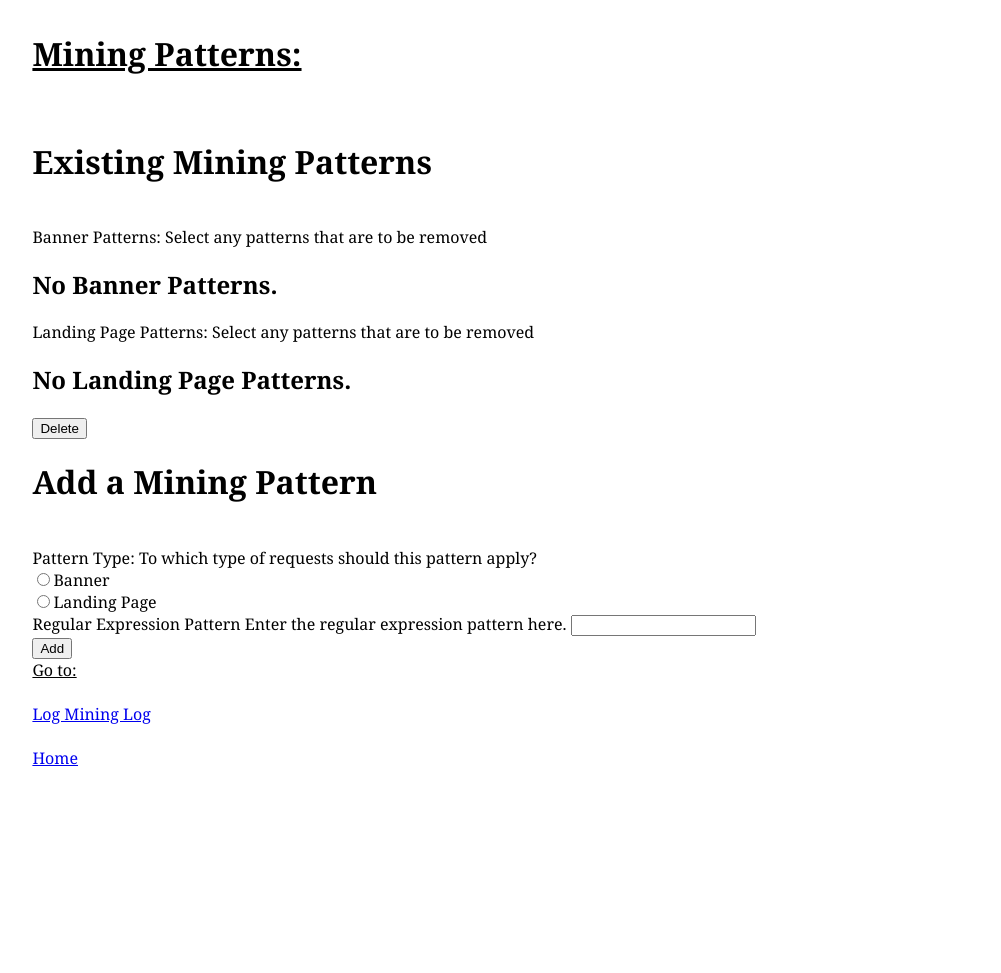
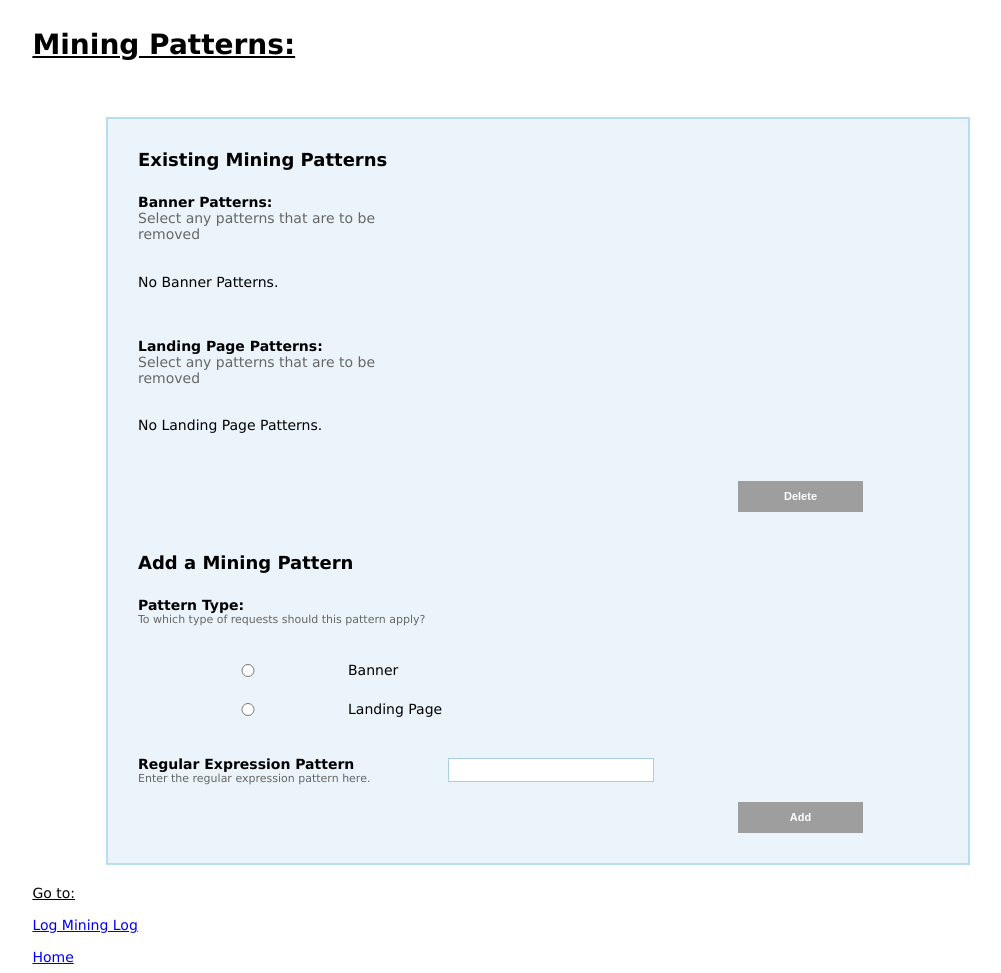
Before and after one commit to rfaulkner/WMF_Analytics, a Django app: template web_reporting/templates/LML/mining_patterns.html in a window 1280 px wide. Shown: the whole page, without its empty margins (102-1103 px from the left). Before the commit the page ends 766 px from the top, so only its background shows below. Run offline with Django 3.2, Linux system fonts and the light colour scheme; the template is opened without the code that fills it, so the values that code supplies are empty; some libraries are stand-ins or nearby versions; grey boxes are pictures that could not be loaded.

Commit message:
updated stylesheet added form styles

```diff
--- a/web_reporting/static/css/style.css
+++ b/web_reporting/static/css/style.css
@@ -1,13 +1,111 @@
-body {
-    font-family: georgia;
+body{
+font-family:"Lucida Grande", "Lucida Sans Unicode", Verdana, Arial, Helvetica, sans-serif;
+font-size:14px;
 }
-/*
-table
-{
-margin-left: auto;
-margin-right: auto;
+p, h1, form, button{border:0; margin:0; padding:0;}
+.spacer{clear:both; height:20px;}
+.spacer_small{clear:both; height:4px;}
+
+/* ----------- label_checkbox_pair ----------- */
+p.label_checkbox_pair {
+clear: both;
+float: none;
+position: relative;
 }
-*/
+p.label_checkbox_pair input {
+left: 80px;
+position: absolute;
+top: 1px;
+}
+p.label_checkbox_pair label {
+display: block;
+margin-left: 90px;
+width: 200px;
+}
+
+
+/* ----------- My Form ----------- */
+.myform{
+margin:0 auto;
+width:800px;
+padding:30px;
+}
+
+/* ----------- stylized ----------- */
+#stylized{
+	border:solid 2px #b7ddf2;
+	background:#ebf4fb;
+}
+#stylized h1 {
+	font-size:18px;
+	font-weight:bold;
+	margin-bottom:8px;
+}
+#stylized h2 {
+	font-size:14px;
+	font-weight:normal;
+	margin-bottom:8px;
+}
+#stylized p{
+	font-size:11px;
+	color:#666666;
+	margin-bottom:20px;
+	border-bottom:solid 1px #b7ddf2;
+	padding-bottom:10px;
+}
+#stylized label{
+	display:block;
+	font-weight:bold;
+	text-align:left;
+	width:300px;
+	float:left;
+}
+#stylized .small{
+	color:#666666;
+	display:block;
+	font-size:11px;
+	font-weight:normal;
+	text-align:left;
+	width:300px;
+}
+#stylized .medium{
+	color:#666666;
+	display:block;
+	font-size:14px;
+	font-weight:normal;
+	text-align:left;
+	width:300px;
+}
+#stylized input{
+	float:left;
+	font-size:12px;
+	padding:4px 2px;
+	border:solid 1px #aacfe4;
+	width:200px;
+	margin:2px 0 20px 10px;
+}
+#stylized button{
+	clear:both;
+	margin-left:600px;
+	width:125px;
+	height:31px;
+	background:#666666 url(img/button.png) no-repeat;
+	text-align:center;
+	line-height:31px;
+	color:#FFFFFF;
+	font-size:11px;
+	font-weight:bold;
+}
+#stylized select{
+	float:left;
+	font-size:12px;
+	padding:4px 2px;
+	border:solid 1px #aacfe4;
+	width:200px;
+	margin:2px 0 20px 10px;
+}
+
+
 .container {
     width: 80%;
     margin-top: 2em;
@@ -44,10 +142,3 @@ margin-right: auto;
     margin-left: 25%;
     margin-right: 25%;
 }
-
-.right
-{
-float:right;
-width:300px;
-background-color:#b0e0e6;
-}
```
